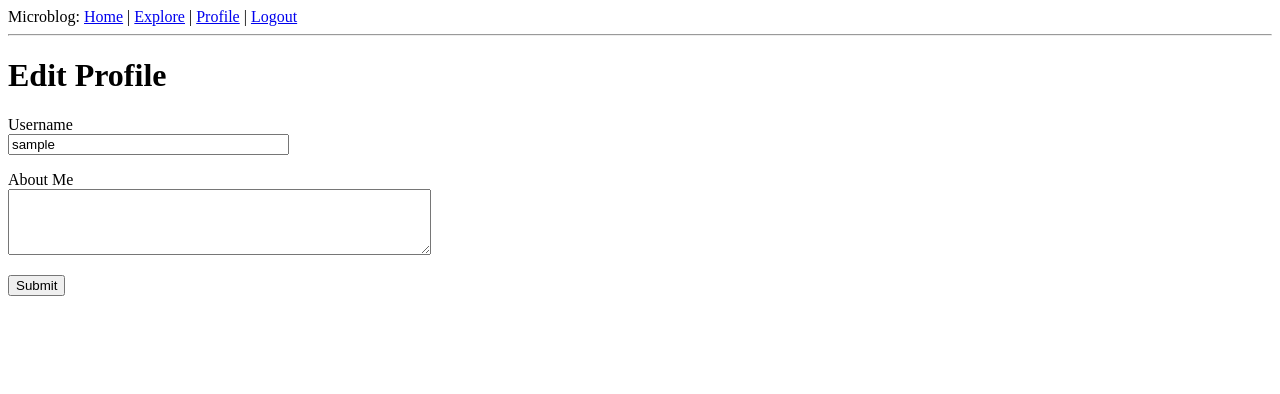
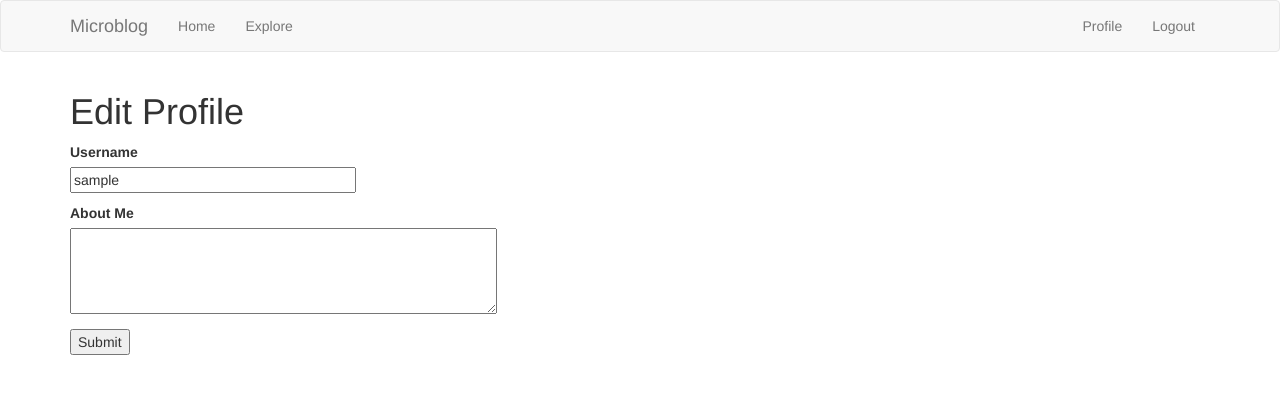
Before and after one commit to sansx/doubanbackend, a Flask app: page /edit_profile in a window 1280 px wide. Shown: the top 394 px of the page. Run offline with Flask 2, Linux system fonts and the light colour scheme; the visitor is signed in with stand-in values (Sample User, id 1); data comes from the database, SQL or seed files in the repository; some libraries are stand-ins or nearby versions.

Commit message:
new base.html

```diff
--- a/microblog/app/__init__.py
+++ b/microblog/app/__init__.py
@@ -6,6 +6,7 @@ from flask_login import LoginManager
 from flask_mail import Mail
 import logging
 from logging.handlers import SMTPHandler, RotatingFileHandler
+from flask_bootstrap import Bootstrap
 import os
 
 
@@ -15,6 +16,7 @@ app.config.from_object(Config)
 db = SQLAlchemy(app)
 migrate = Migrate(app, db)
 mail = Mail(app)
+bootstrap = Bootstrap(app)
 login = LoginManager(app)
 login.login_view = 'login'
 
--- a/microblog/app/templates/404.html
+++ b/microblog/app/templates/404.html
@@ -1,6 +1,6 @@
 {% extends "base.html" %}
 
-{% block content %}
+{% block app_content %}
 <h1>File Not Found</h1>
 <p>
     <a href="{{ url_for('index') }}">back</a>
--- a/microblog/app/templates/500.html
+++ b/microblog/app/templates/500.html
@@ -1,6 +1,6 @@
 {% extends "base.html" %}
 
-{% block content %}
+{% block app_content %}
     <h1>An unexpected error has occurred</h1>
     <p>The administrator has been notified. Sorry for the inconvenience!</p>
     <p><a href="{{ url_for('index') }}">Back</a></p>
--- a/microblog/app/templates/base.html
+++ b/microblog/app/templates/base.html
@@ -1,39 +1,50 @@
-<!DOCTYPE html>
-<html lang="en">
+{% extends 'bootstrap/base.html' %}
 
-<head>
-    <meta charset="UTF-8">
-    <meta name="viewport" content="width=device-width, initial-scale=1.0">
-    <meta http-equiv="X-UA-Compatible" content="ie=edge">
-    {% if title %}
-    <title> {{title}}-Microblog </title>
+{% block title %}
+    {% if title %}{{ title }} - Microblog{% else %}Welcome to Microblog{% endif %}
+{% endblock %}
+
+{% block navbar %}
+    <nav class="navbar navbar-default">
+        <div class="container">
+            <div class="navbar-header">
+                <button type="button" class="navbar-toggle collapsed" data-toggle="collapse" data-target="#bs-example-navbar-collapse-1" aria-expanded="false">
+                    <span class="sr-only">Toggle navigation</span>
+                    <span class="icon-bar"></span>
+                    <span class="icon-bar"></span>
+                    <span class="icon-bar"></span>
+                </button>
+                <a class="navbar-brand" href="{{ url_for('index') }}">Microblog</a>
+            </div>
+            <div class="collapse navbar-collapse" id="bs-example-navbar-collapse-1">
+                <ul class="nav navbar-nav">
+                    <li><a href="{{ url_for('index') }}">Home</a></li>
+                    <li><a href="{{ url_for('explore') }}">Explore</a></li>
+                </ul>
+                <ul class="nav navbar-nav navbar-right">
+                    {% if current_user.is_anonymous %}
+                    <li><a href="{{ url_for('login') }}">Login</a></li>
                     {% else %}
-    <title> Welcome to Microblog </title>
+                    <li><a href="{{ url_for('user', username=current_user.username) }}">Profile</a></li>
+                    <li><a href="{{ url_for('logout') }}">Logout</a></li>
                     {% endif %}
-</head>
+                </ul>
+            </div>
+        </div>
+    </nav>
+{% endblock %}
 
-<body>
-    <div>
-        Microblog: <a href="{{ url_for('index') }}"> Home</a> |
-        <a href="{{ url_for('explore') }}">Explore</a> |
-        {% if current_user.is_anonymous %}
-        <a href="{{ url_for('login') }}">Login</a>
-        {% else %}
-        <a href="{{ url_for('user', username=current_user.username) }}">Profile</a> |
-        <a href="{{ url_for('logout') }}">Logout</a>
-        {% endif %}
-    </div>
-    <hr>
+{% block content %}
+    <div class="container">
         {% with messages = get_flashed_messages() %}
         {% if messages %}
-    <ul>
             {% for message in messages %}
-        <li>getmessage:{{ message }}</li>
+            <div class="alert alert-info" role="alert">{{ message }}</div>
             {% endfor %}
-    </ul>
         {% endif %}
         {% endwith %}
-    {% block content %}{% endblock %}
-</body>
 
-</html>
+        {# application content needs to be provided in the app_content block #}
+        {% block app_content %}{% endblock %}
+    </div>
+{% endblock %}
--- a/microblog/app/templates/edit_profile.html
+++ b/microblog/app/templates/edit_profile.html
@@ -1,6 +1,6 @@
 {% extends "base.html" %}
 
-{% block content %}
+{% block app_content %}
 <h1>Edit Profile</h1>
 <form action="" method="POST">
     {{ form.hidden_tag() }}
--- a/microblog/app/templates/index.html
+++ b/microblog/app/templates/index.html
@@ -1,6 +1,6 @@
 {% extends "base.html" %}
 
-{% block content %}
+{% block app_content %}
     <h1>Hi, {{current_user.username}} </h1>
     {% if form %}
     <form action="" method="post">
--- a/microblog/app/templates/login.html
+++ b/microblog/app/templates/login.html
@@ -1,6 +1,6 @@
 {% extends "base.html" %}
 
-{% block content %}
+{% block app_content %}
 <h1>Sign in</h1>
 <form action="" method="POST" novalidate>
     {{ form.hidden_tag() }}
--- a/microblog/app/templates/register.html
+++ b/microblog/app/templates/register.html
@@ -1,6 +1,6 @@
 {% extends 'base.html' %}
 
-{% block content %}
+{% block app_content %}
 <h1>Register</h1>
 <form action="" method="POST">
     {{form.hidden_tag()}}
--- a/microblog/app/templates/reset_password.html
+++ b/microblog/app/templates/reset_password.html
@@ -1,6 +1,6 @@
 {% extends "base.html" %}
 
-{% block content %}
+{% block app_content %}
     <h1>Reset Your Password</h1>
     <form action="" method="post">
         {{ form.hidden_tag() }}
--- a/microblog/app/templates/reset_password_request.html
+++ b/microblog/app/templates/reset_password_request.html
@@ -1,6 +1,6 @@
 {% extends "base.html" %}
 
-{% block content %}
+{% block app_content %}
     <h1>Reset Password</h1>
     <form action="" method="post">
         {{ form.hidden_tag() }}
--- a/microblog/app/templates/user.html
+++ b/microblog/app/templates/user.html
@@ -1,6 +1,6 @@
 {% extends 'base.html' %}
 
-{% block content %}
+{% block app_content %}
 <table>
     <tr valign="top">
         <td>
```
Lines whose indentation alone changed are shown as unchanged.
